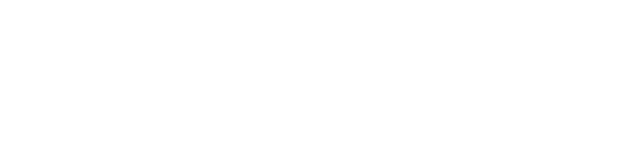
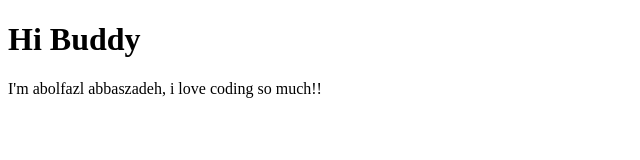
Before and after one commit to Itsabolaz/test-project, a plain HTML site: page index.html in a window 1280 px wide. Shown: the whole page, without its empty margins (0-640 px from the left). Drawn offline with Linux system fonts and the light colour scheme.

Commit message:
Add h1 and p element in index.html

```diff
--- a/index.html
+++ b/index.html
@@ -6,6 +6,7 @@
     <title>Document</title>
 </head>
 <body>
-
+    <h1>Hi Buddy</h1>
+    <p>I'm abolfazl abbaszadeh, i love coding so much!!</p>
 </body>
 </html>
```
